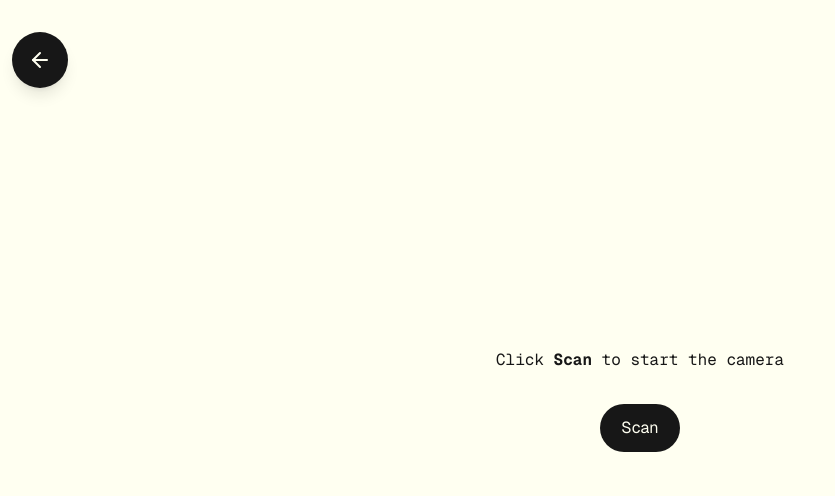
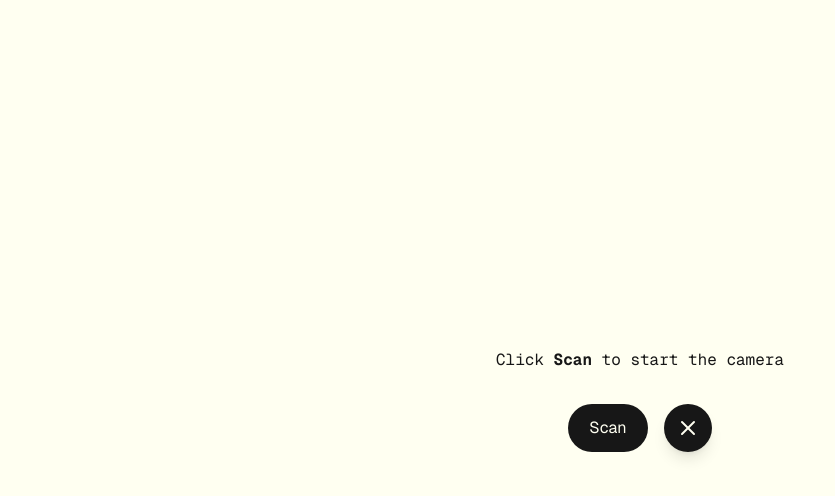
Before and after one commit to maslick/kameroon.next, a Next.js app: page /scan in a window 1280 px wide. Shown: the top 496 px of the page, without its empty margins (0-835 px from the left). Built offline with nearby package versions, Linux system fonts and the light colour scheme.

Commit message:
move back button

```diff
--- a/app/scan/page.js
+++ b/app/scan/page.js
@@ -61,23 +61,6 @@ export default function ScanCodePage() {
   return (
     <div
       className="grid grid-rows-[10px_1fr_10px] items-center justify-items-center min-h-screen p-8 pb-10 gap-16 sm:p-20 font-[family-name:var(--font-geist-sans)]">
-      <a href="/"
-         className="fixed top-8 left-3 rounded-full w-14 h-14 flex items-center justify-center bg-foreground text-background hover:bg-[#383838] dark:hover:bg-[#ccc] shadow-lg transition-all z-50">
-        <svg
-          xmlns="http://www.w3.org/2000/svg"
-          width="24"
-          height="24"
-          viewBox="0 0 24 24"
-          fill="none"
-          stroke="currentColor"
-          strokeWidth="2"
-          strokeLinecap="round"
-          strokeLinejoin="round"
-        >
-          <path d="M19 12H5"/>
-          <path d="M12 19l-7-7 7-7"/>
-        </svg>
-      </a>
 
       <main className="flex flex-col gap-8 row-start-2 sm:items-center">
         <div className="font-[family-name:var(--font-geist-mono)]">
@@ -98,6 +81,23 @@ export default function ScanCodePage() {
               Stop
             </button>
           }
+          <a href="/"
+             className="rounded-full w-12 h-12 flex items-center justify-center bg-foreground text-background hover:bg-[#383838] dark:hover:bg-[#ccc] shadow-lg transition-all z-50">
+            <svg
+              xmlns="http://www.w3.org/2000/svg"
+              width="24"
+              height="24"
+              viewBox="0 0 24 24"
+              fill="none"
+              stroke="currentColor"
+              strokeWidth="2"
+              strokeLinecap="round"
+              strokeLinejoin="round"
+            >
+              <path d="M18 6L6 18"/>
+              <path d="M6 6l12 12"/>
+            </svg>
+          </a>
         </div>
       </main>
     </div>
```
